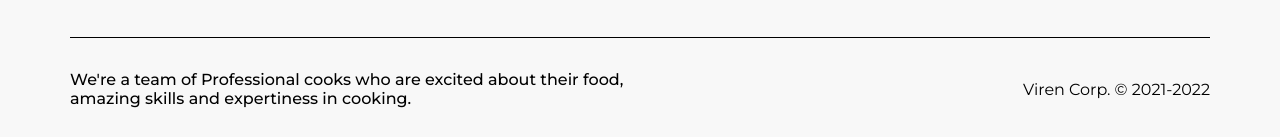
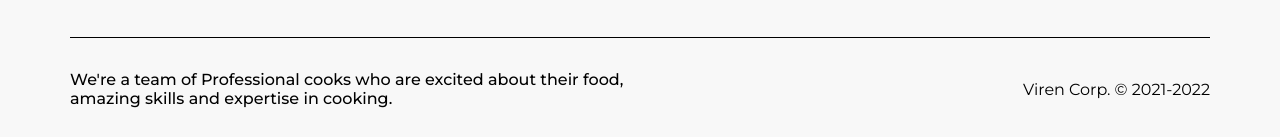
Before and after one commit to Virenk21/Food-Delivery-app, a React (Create React App) app: page / in a window 1280 px wide. Shown: the part 1996-2133 px from the top of the page. Built offline with nearby package versions, Linux system fonts and the light colour scheme.

Commit message:
updated expertise in footer

```diff
--- a/src/components/Common/Footer/index.jsx
+++ b/src/components/Common/Footer/index.jsx
@@ -5,7 +5,7 @@ const Footer = () => {
   return (
     <footer>
       <p>We're a team of Professional cooks who are excited about their food,
-        amazing skills and expertiness in cooking.
+        amazing skills and expertise in cooking.
         </p>
       <p1> Viren Corp. © 2021-2022 </p1>
 
```
